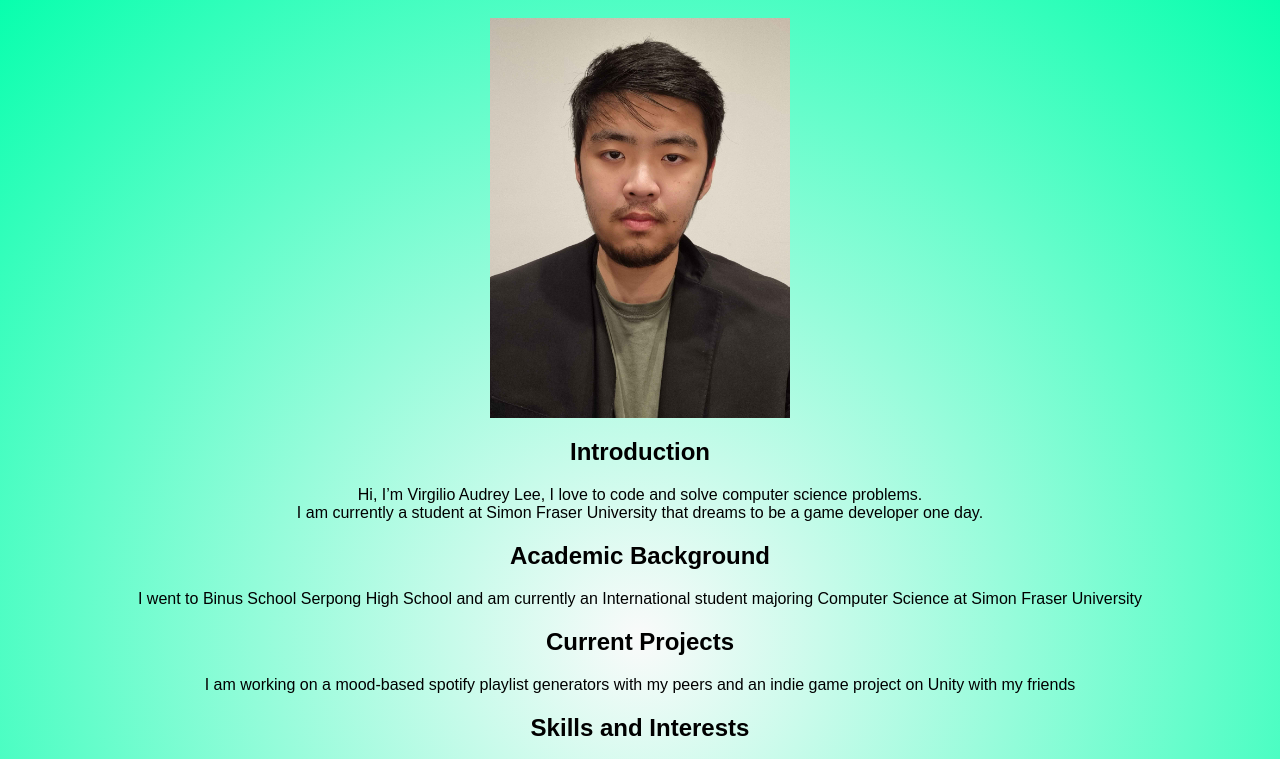
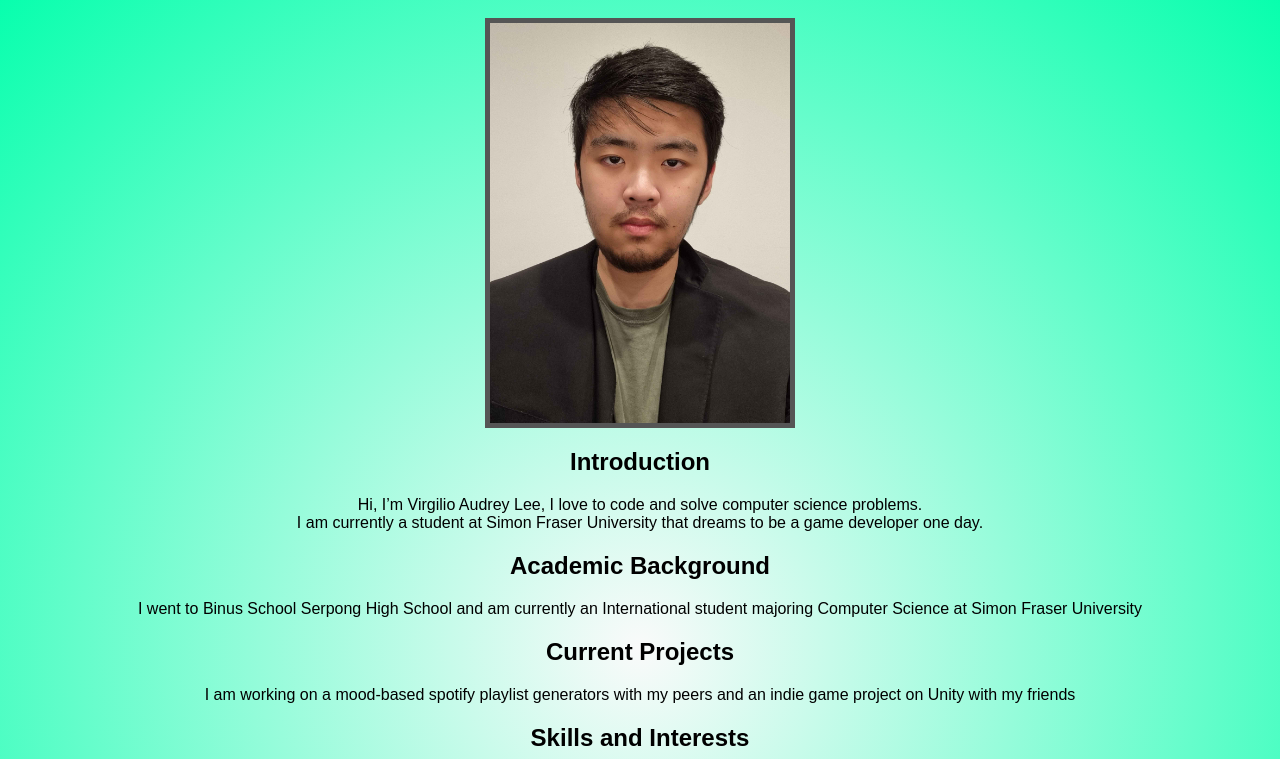
Before and after one commit to CraxAF/CraxAF.github.io, a plain HTML site: page index.html in a window 1280 px wide. Shown: the part 40-799 px from the top of the page. Drawn offline with Linux system fonts and the light colour scheme.

Commit message:
added border to picture

```diff
--- a/index.html
+++ b/index.html
@@ -13,7 +13,7 @@
 </head>
 <body>
     <h1>Virgilio's Portfolio</h1>
-    <img src="virgilio pic.jpg" alt="Picture of Virgilio Lee">
+    <img src="virgilio pic.jpg" alt="Picture of Virgilio Audrey Lee">
     <section class="section">
         <h2>Introduction</h2>
         <p>Hi, I’m Virgilio Audrey Lee, I love to code and solve computer science problems. <br>
--- a/styles.css
+++ b/styles.css
@@ -9,6 +9,7 @@ body {
 img {
     width: 300px;
     height: 400px;
+    border: 5px solid #555;
   }
 
 .section {
```
